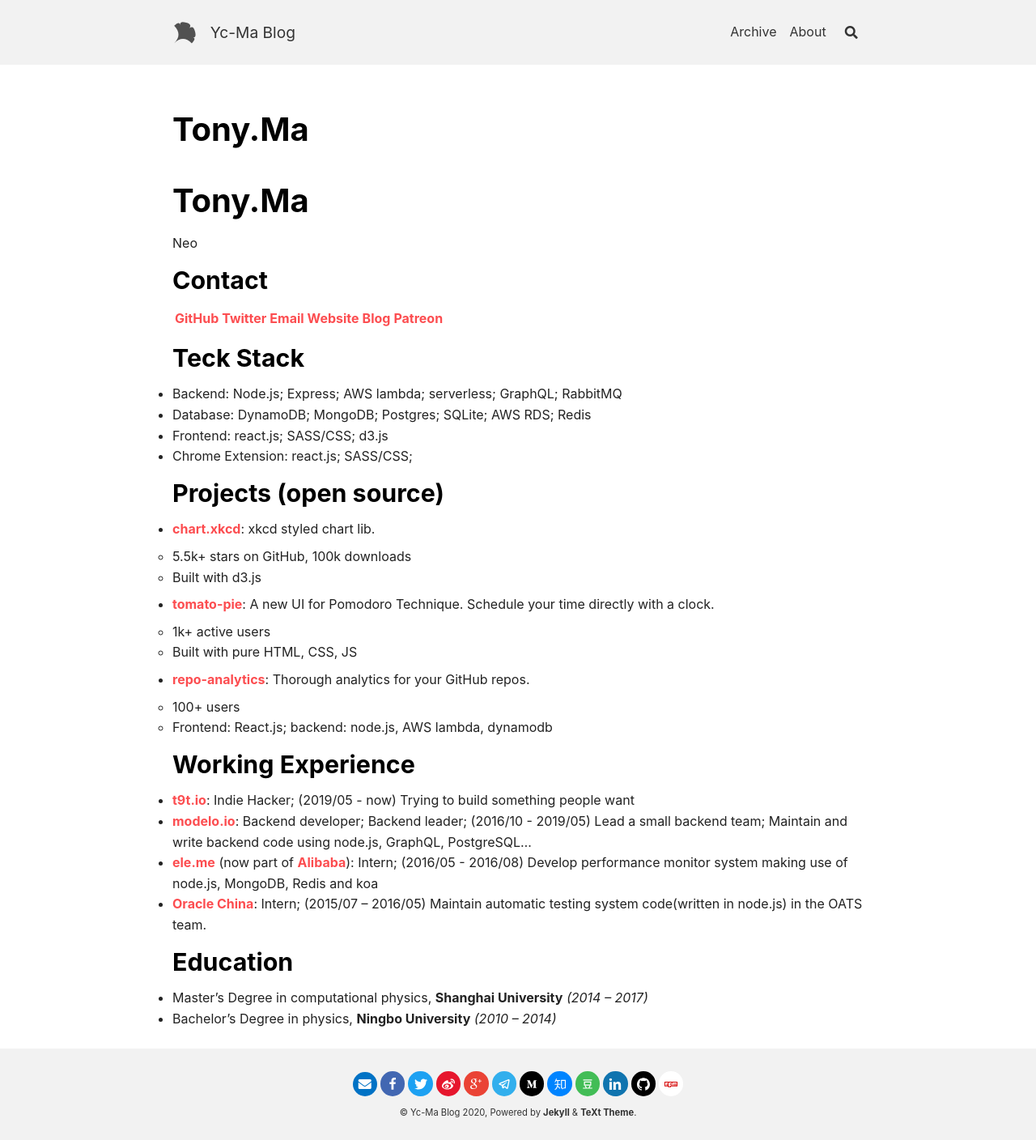
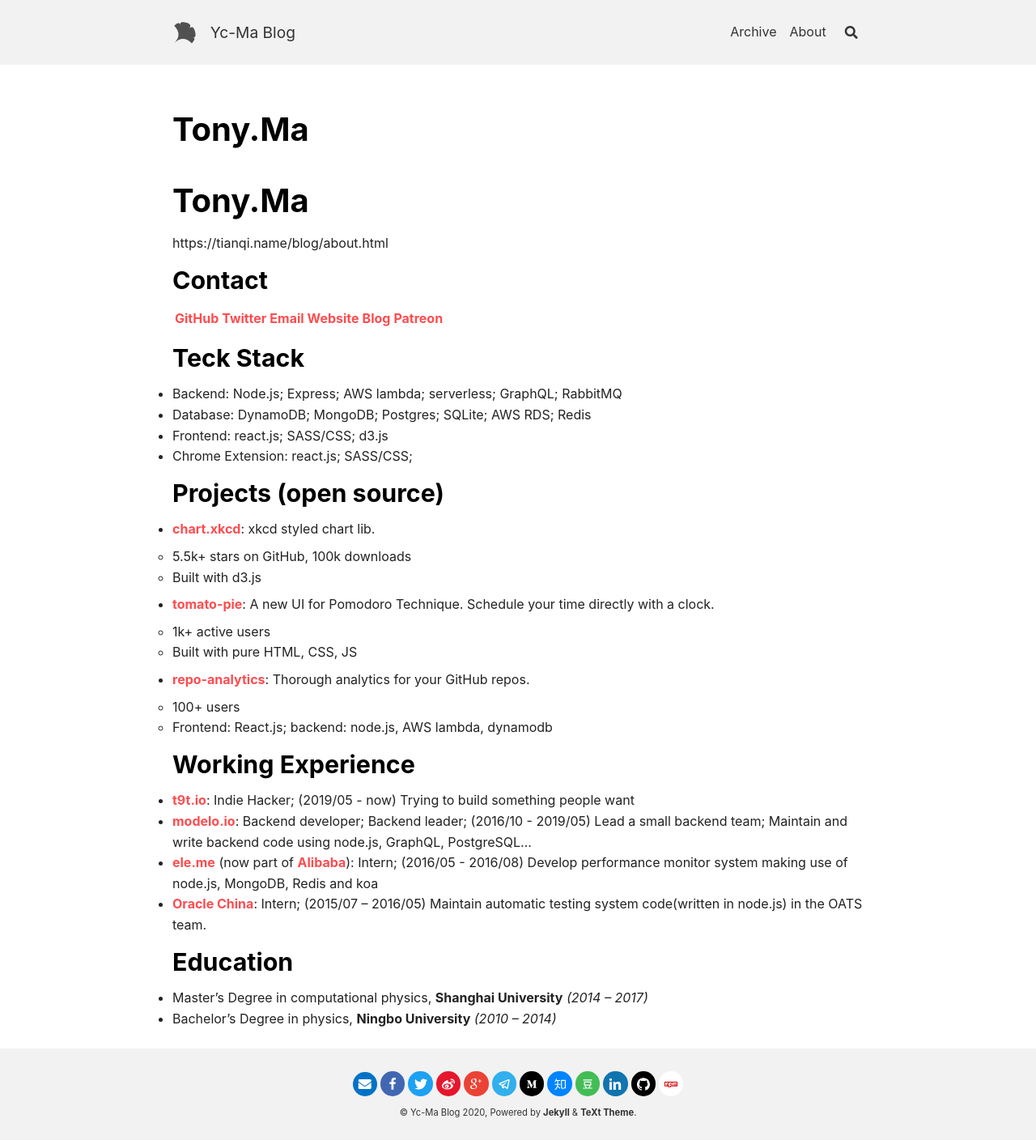
Before and after one commit to crazyyanchao/blog, a Jekyll site: the page built from resume/resume-3.md, in a window 1280 px wide. Shown: the whole page at 81% size. Built offline with Jekyll 4.4.1, drawn with Linux system fonts in a browser that asks for light colours; nearby versions of some CDN libraries; our own code applies the rules of GitHub Pages for plain Markdown files.

Commit message:
about.md

```diff
--- a/resume/resume-3.md
+++ b/resume/resume-3.md
@@ -1,6 +1,6 @@
 # Tony.Ma
 
-Neo
+https://tianqi.name/blog/about.html
 
 ## Contact
 
```
